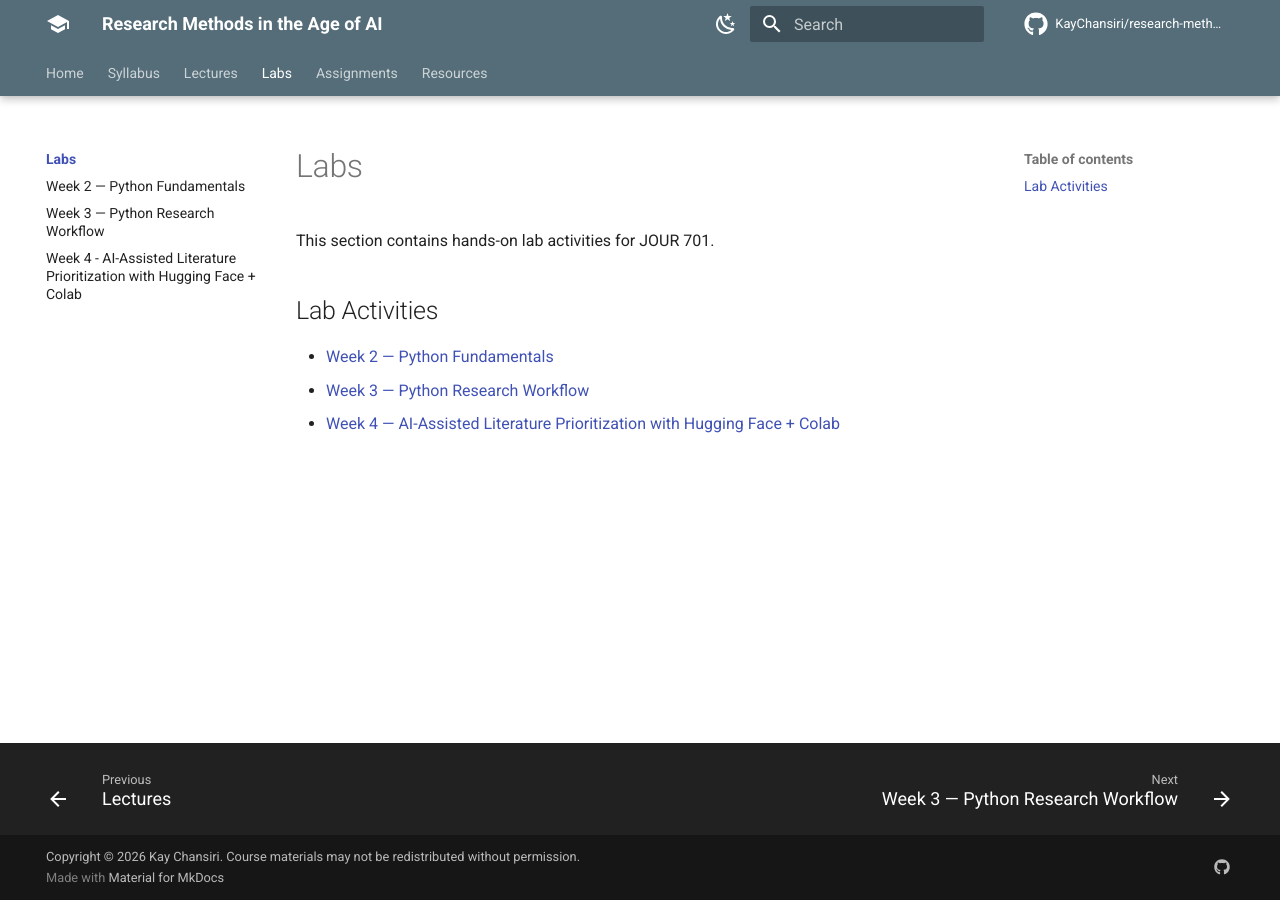
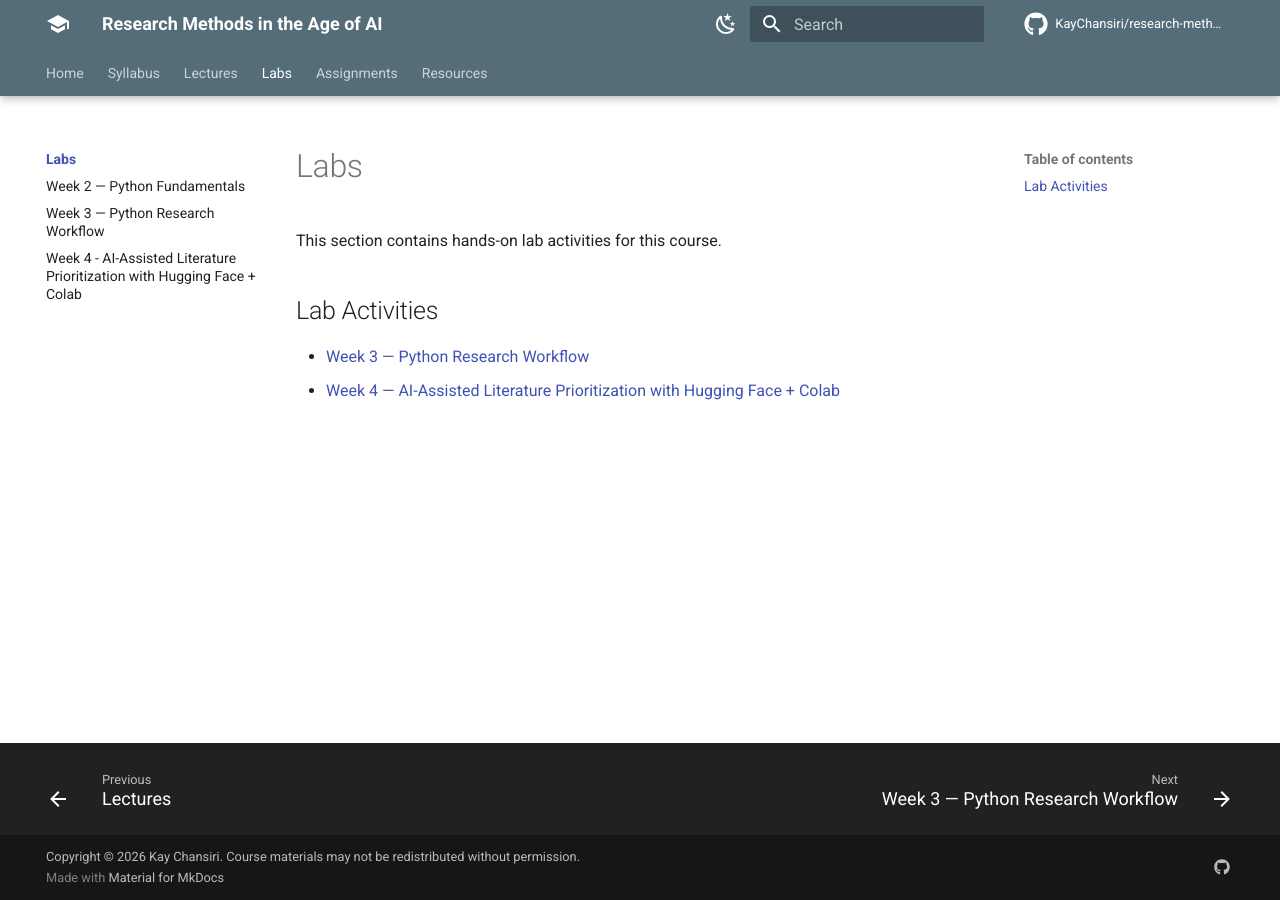
Before and after one commit to KayChansiri/jour-701-AI-research-methods, an MkDocs documentation site: the page built from docs/labs/index.md, in a window 1280 px wide. Built offline with MkDocs 1.6.1 and Material for MkDocs 9.7.7, drawn with Linux system fonts in a browser that asks for light colours; comment, search, counter and statistics services are not loaded.

Commit message:
Update index.md

```diff
--- a/docs/labs/index.md
+++ b/docs/labs/index.md
@@ -1,9 +1,8 @@
 # Labs
 
-This section contains hands-on lab activities for JOUR 701.
+This section contains hands-on lab activities for this course.
 
 ## Lab Activities
 
-- [Week 2 — Python Fundamentals](week-02-python.md)
 - [Week 3 — Python Research Workflow](week-03-python.md)
 - [Week 4 — AI-Assisted Literature Prioritization with Hugging Face + Colab](week-04-python.md)
```
